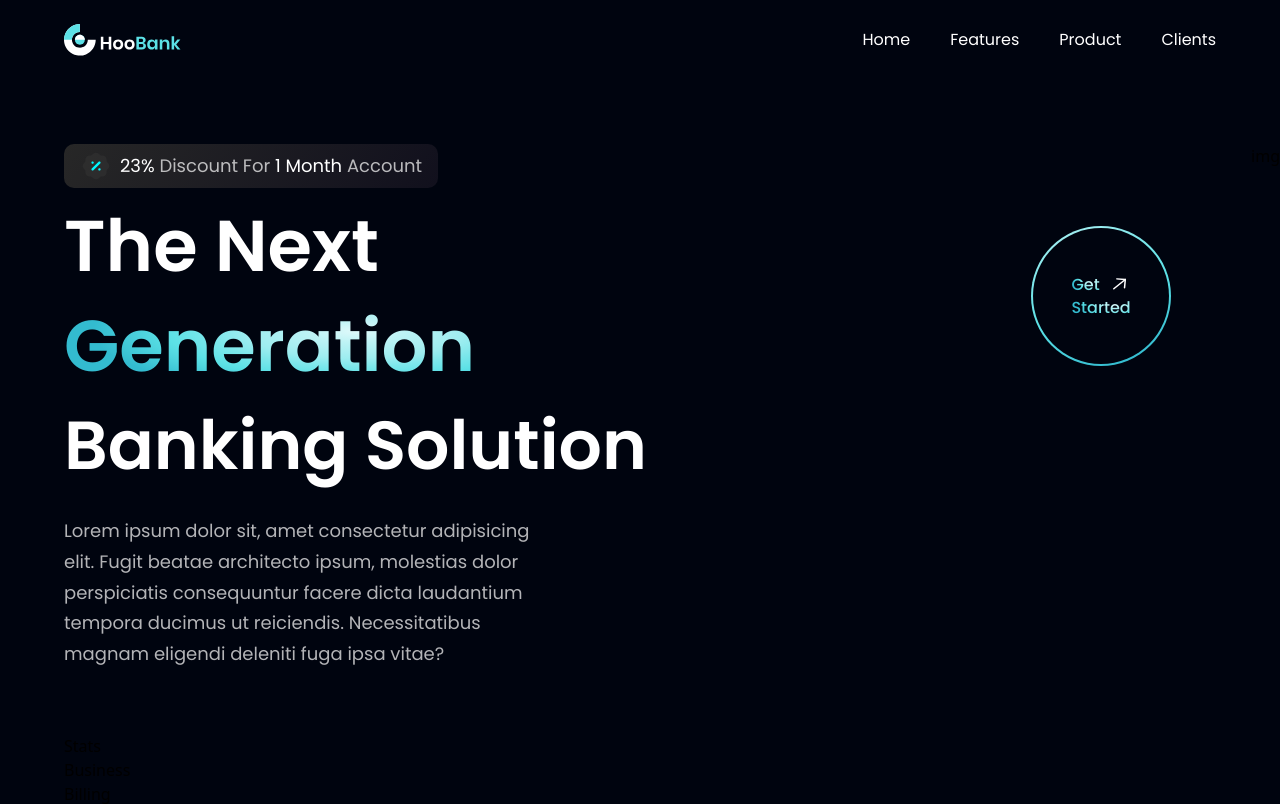
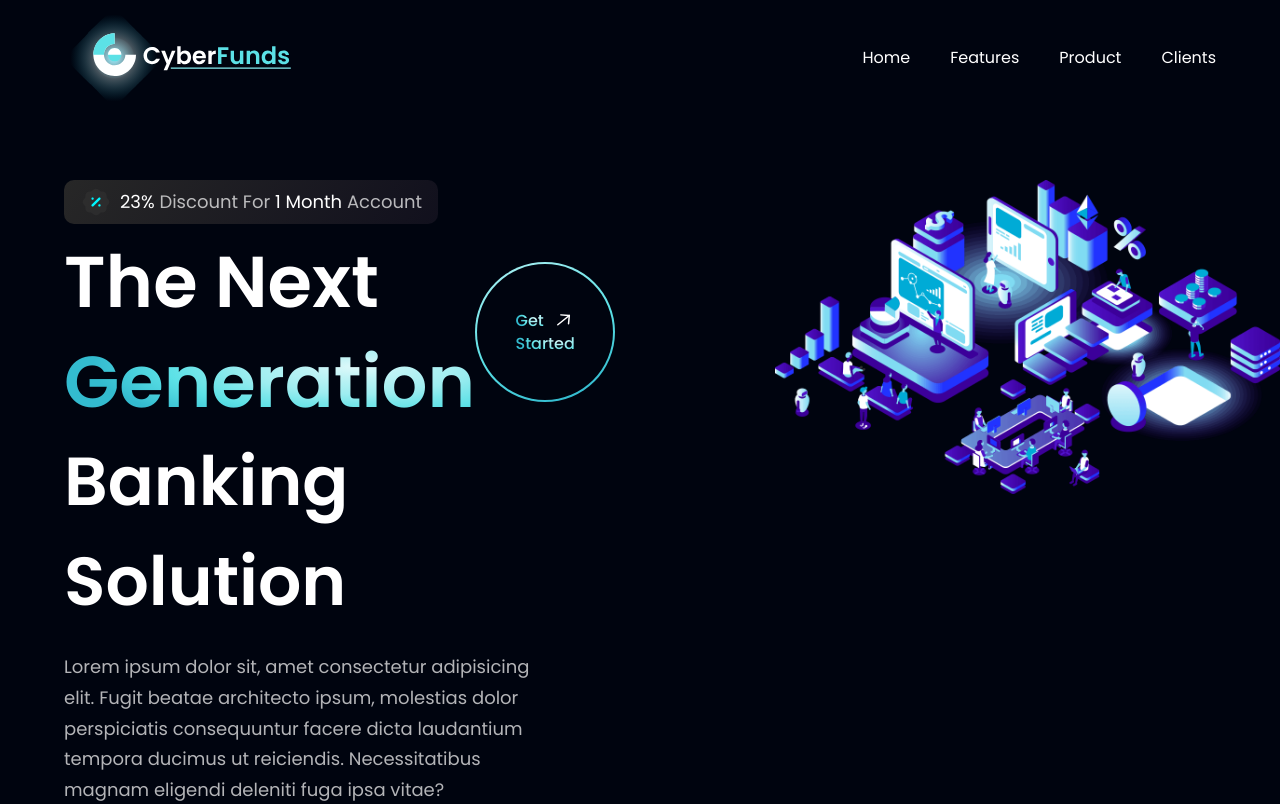
Before and after one commit to Ethanmorgan0125/suncoast-web-3, a React (Vite) app: page / in a window 1280 px wide. Shown: the top 804 px of the page. Built offline with nearby package versions, Linux system fonts and the light colour scheme.

Commit message:
logo updated

```diff
--- a/src/components/Hero.jsx
+++ b/src/components/Hero.jsx
@@ -40,7 +40,14 @@ const Hero = () => (
             </p>
         </div>
 
-        <div>img</div>
+        <div>
+            <img
+                src={bankImg}
+                alt="bankimg"
+                srcset=""
+                className="mx-0 pl-20"
+            />
+        </div>
     </section>
 );
 
--- a/src/components/Navbar.jsx
+++ b/src/components/Navbar.jsx
@@ -6,11 +6,11 @@ import { navLinks } from '../constants';
 const Navbar = () => {
     const [toggle, setToggle] = useState(false);
     return (
-        <nav className="w-full flex py-6 justify-between items-center">
+        <nav className="w-full flex py-2 justify-between items-center">
             <img
                 src={logo}
                 alt="logo"
-                className="w-[124px h-[32px]"
+                className="w-[180px h-[100px]"
             />
             <ul className="list-none sm:flex hidden justify-end items-center flex-1">
                 {navLinks.map((nav, index) => (
```
Also changed, not shown: src/assets/logo.svg.
